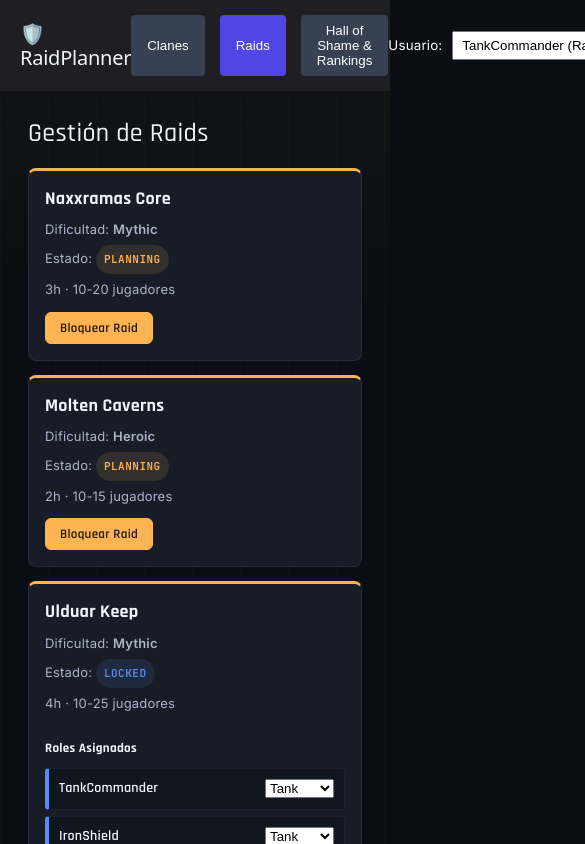
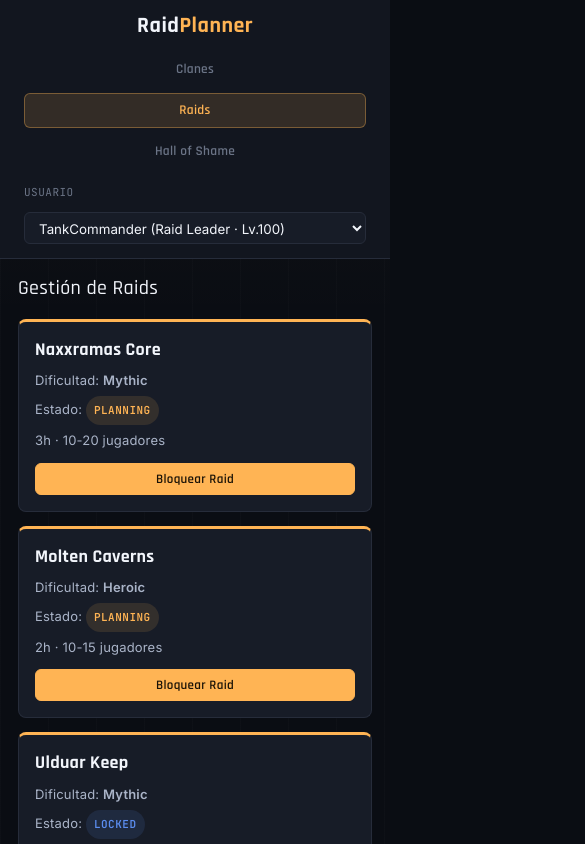
Before and after one commit to earciniegas07/raid-planner, a React (Vite) app in the folder raid-planner/: page / in a window 390 px wide. Shown: the top 844 px of the page, 585 px wide, since content can reach past the window. Built offline with nearby package versions, Linux system fonts and the light colour scheme.

Commit message:
navbar responsive en celular

```diff
--- a/raid-planner/src/components/FailureTracker.jsx
+++ b/raid-planner/src/components/FailureTracker.jsx
@@ -1,17 +1,50 @@
 import { useContext, useState } from 'react';
 import { RaidContext } from '../context/RaidContext';
 
+const FAILURE_TYPES = [
+  'Failed mechanic',
+  'Interrupted wrong target',
+  'Pulled early',
+  'Broke CC',
+  'Wrong positioning',
+  'AFK during pull',
+];
+
 export function FailureTracker() {
   const { users, raids, addFailure } = useContext(RaidContext);
-  const [selectedUser, setSelectedUser] = useState(users[0]?.id || 1);
-  const [selectedRaid, setSelectedRaid] = useState(raids[0]?.id || 101);
-  const [failureType, setFailureType] = useState('Failed mechanic');
+  const [selectedUser, setSelectedUser] = useState(users[0]?.id || '');
+  const [selectedRaid, setSelectedRaid] = useState(raids[0]?.id || '');
+  const [failureType, setFailureType] = useState(FAILURE_TYPES[0]);
   const [severity, setSeverity] = useState(1);
+  const [feedback, setFeedback] = useState(null);
+
+  if (users.length === 0 || raids.length === 0) {
+    return (
+      <div className="form-panel">
+        <p>No hay jugadores o raids disponibles para registrar fallos todavía.</p>
+      </div>
+    );
+  }
 
   const handleSubmit = (e) => {
     e.preventDefault();
+
+    if (!selectedUser || !selectedRaid) {
+      setFeedback({ type: 'error', text: 'Selecciona un jugador y una raid antes de registrar el fallo.' });
+      return;
+    }
+
+    const raid = raids.find(r => r.id === Number(selectedRaid));
+    if (raid && raid.state === 'Planning') {
+      setFeedback({ type: 'error', text: 'No se puede registrar un fallo en una raid que todavía está en Planning (aún no empieza).' });
+      return;
+    }
+
     addFailure(Number(selectedUser), Number(selectedRaid), failureType, Number(severity));
-    alert('Fallo registrado correctamente');
+
+    const user = users.find(u => u.id === Number(selectedUser));
+    setFeedback({ type: 'success', text: `Fallo registrado para ${user?.gamertag}.` });
+    setTimeout(() => setFeedback(null), 3500);
   };
 
   return (
@@ -25,12 +58,7 @@ export function FailureTracker() {
           {raids.map(r => <option key={r.id} value={r.id}>{r.name}</option>)}
         </select>
         <select value={failureType} onChange={e => setFailureType(e.target.value)}>
-          <option value="Failed mechanic">Failed mechanic</option>
-          <option value="Interrupted wrong target">Interrupted wrong target</option>
-          <option value="Pulled early">Pulled early</option>
-          <option value="Broke CC">Broke CC</option>
-          <option value="Wrong positioning">Wrong positioning</option>
-          <option value="AFK during pull">AFK during pull</option>
+          {FAILURE_TYPES.map(t => <option key={t} value={t}>{t}</option>)}
         </select>
         <select value={severity} onChange={e => setSeverity(e.target.value)}>
           <option value={1}>Minor (1 pt)</option>
@@ -39,6 +67,10 @@ export function FailureTracker() {
         </select>
         <button type="submit" className="btn btn-danger">Registrar</button>
       </div>
+
+      {feedback && (
+        <div className={`form-feedback ${feedback.type}`}>{feedback.text}</div>
+      )}
     </form>
   );
 }
--- a/raid-planner/src/components/Navbar.jsx
+++ b/raid-planner/src/components/Navbar.jsx
@@ -5,34 +5,23 @@ export function Navbar({ activeTab, setActiveTab }) {
   const { currentUser, switchUser, users } = useContext(AuthContext);
 
   return (
-    <nav style={{ display: 'flex', justifyContent: 'space-between', padding: '15px 20px', background: '#1e1e24', color: '#fff', alignItems: 'center' }}>
-      <div>
-        <h2 style={{ margin: 0 }}>🛡️ RaidPlanner</h2>
+    <nav className="navbar">
+      <h2 className="nav-brand">Raid<span>Planner</span></h2>
+
+      <div className="nav-tabs">
+        <button className={`nav-tab ${activeTab === 'clans' ? 'active' : ''}`} onClick={() => setActiveTab('clans')}>Clanes</button>
+        <button className={`nav-tab ${activeTab === 'raids' ? 'active' : ''}`} onClick={() => setActiveTab('raids')}>Raids</button>
+        <button className={`nav-tab ${activeTab === 'hall' ? 'active' : ''}`} onClick={() => setActiveTab('hall')}>Hall of Shame</button>
       </div>
 
-      <div style={{ display: 'flex', gap: '15px' }}>
-        <button onClick={() => setActiveTab('clans')} style={btnStyle(activeTab === 'clans')}>Clanes</button>
-        <button onClick={() => setActiveTab('raids')} style={btnStyle(activeTab === 'raids')}>Raids</button>
-        <button onClick={() => setActiveTab('hall')} style={btnStyle(activeTab === 'hall')}>Hall of Shame & Rankings</button>
-      </div>
-
-      <div style={{ display: 'flex', alignItems: 'center', gap: '10px' }}>
-        <small>Usuario:</small>
-        <select value={currentUser?.id} onChange={(e) => switchUser(e.target.value)} style={{ padding: '5px' }}>
+      <div className="nav-user">
+        <small>Usuario</small>
+        <select value={currentUser?.id} onChange={(e) => switchUser(e.target.value)}>
           {users.map(u => (
-            <option key={u.id} value={u.id}>{u.gamertag} ({u.role} - Lv.{u.level})</option>
+            <option key={u.id} value={u.id}>{u.gamertag} ({u.role} · Lv.{u.level})</option>
           ))}
         </select>
       </div>
     </nav>
   );
 }
-
-const btnStyle = (active) => ({
-  background: active ? '#4f46e5' : '#374151',
-  color: 'white',
-  border: 'none',
-  padding: '8px 16px',
-  borderRadius: '4px',
-  cursor: 'pointer'
-});
--- a/raid-planner/src/pages/HallOfShame.jsx
+++ b/raid-planner/src/pages/HallOfShame.jsx
@@ -7,7 +7,7 @@ export function HallOfShame() {
   return (
     <div className="page">
       <h2>Rankings & Hall of Shame</h2>
-      <div className="grid-3" style={{ gridTemplateColumns: '1fr 1fr' }}>
+      <div className="grid-2">
         <div className="panel">
           <h3>Jugadores más Fiables</h3>
           <div style={{ display: 'flex', flexDirection: 'column', gap: '6px' }}>
--- a/raid-planner/src/theme.css
+++ b/raid-planner/src/theme.css
@@ -63,40 +63,63 @@ body {
   padding: 14px 24px;
   background: var(--bg-elevated);
   border-bottom: 1px solid var(--border);
+  flex-wrap: wrap;
+  gap: 12px;
 }
 .nav-brand { font-family: var(--font-display); font-weight: 700; font-size: 22px; letter-spacing: 0.5px; color: var(--text-h); margin: 0; }
 .nav-brand span { color: var(--accent); }
-.nav-tabs { display: flex; gap: 6px; }
+.nav-tabs { display: flex; gap: 6px; flex-wrap: wrap; }
 .nav-tab {
   font-family: var(--font-display); font-weight: 600; letter-spacing: 0.3px;
   background: transparent; color: var(--text-dim); border: 1px solid transparent;
   padding: 8px 16px; border-radius: var(--radius); cursor: pointer; transition: all 0.15s ease;
+  white-space: nowrap;
 }
 .nav-tab:hover { color: var(--text-h); border-color: var(--border); }
 .nav-tab.active { background: var(--accent-soft); color: var(--accent); border-color: rgba(255, 180, 84, 0.35); }
 .nav-user { display: flex; align-items: center; gap: 8px; }
 .nav-user small { color: var(--text-dim); font-family: var(--font-mono); font-size: 11px; text-transform: uppercase; letter-spacing: 0.5px; }
-.nav-user select { background: var(--bg-panel); color: var(--text-h); border: 1px solid var(--border); border-radius: var(--radius); padding: 6px 10px; font-family: var(--font-body); }
+.nav-user select { background: var(--bg-panel); color: var(--text-h); border: 1px solid var(--border); border-radius: var(--radius); padding: 6px 10px; font-family: var(--font-body); max-width: 100%; }
+
+@media (max-width: 640px) {
+  .navbar { flex-direction: column; align-items: stretch; }
+  .nav-brand { text-align: center; }
+  .nav-tabs { flex-direction: column; width: 100%; }
+  .nav-tab { width: 100%; text-align: center; }
+  .nav-user { flex-direction: column; align-items: stretch; }
+  .nav-user select { width: 100%; }
+}
 
 /* Layout */
 .page { padding: 28px; max-width: 1200px; margin: 0 auto; }
 .page h2 { font-family: var(--font-display); font-size: 26px; color: var(--text-h); letter-spacing: 0.3px; margin: 0 0 18px; }
 .page h3 { font-family: var(--font-display); font-size: 16px; color: var(--text-h); letter-spacing: 0.3px; margin: 0 0 12px; }
 .grid-3 { display: grid; grid-template-columns: repeat(3, 1fr); gap: 14px; margin-bottom: 26px; }
+.grid-2 { display: grid; grid-template-columns: 1fr 1fr; gap: 20px; }
 .grid-cards { display: grid; grid-template-columns: repeat(auto-fill, minmax(280px, 1fr)); gap: 14px; }
 .frame-grid { display: grid; grid-template-columns: repeat(auto-fill, minmax(230px, 1fr)); gap: 10px; }
-@media (max-width: 720px) { .grid-3 { grid-template-columns: 1fr; } }
 
-/* Paneles */
+@media (max-width: 720px) {
+  .grid-3 { grid-template-columns: 1fr; }
+  .grid-2 { grid-template-columns: 1fr; }
+  .page { padding: 18px; }
+}
+
+@media (max-width: 480px) {
+  .page h2 { font-size: 20px; }
+  .page h3 { font-size: 14px; }
+}
+
+/* Panels */
 .panel { background: var(--bg-panel); border: 1px solid var(--border); border-radius: 10px; padding: 16px; }
 .clan-card { background: var(--bg-panel); border: 1px solid var(--border); border-left: 3px solid var(--accent); border-radius: 8px; padding: 14px 16px; }
 .clan-card h3 { font-family: var(--font-display); margin: 0 0 6px; color: var(--text-h); }
 .clan-card .faction { font-family: var(--font-mono); font-size: 11px; text-transform: uppercase; letter-spacing: 0.6px; color: var(--accent); }
 .clan-card p.desc { margin: 8px 0 0; font-size: 13px; color: var(--text); }
 
-/* Raid frame — elemento firma */
+/* Raid frame */
 .raid-frame {
-  display: flex; align-items: center; gap: 10px;
+  display: flex; align-items: center; gap: 10px; flex-wrap: wrap;
   background: var(--bg-elevated); border: 1px solid var(--border-soft); border-left: 4px solid var(--text-dim);
   border-radius: 4px; padding: 8px 10px;
 }
@@ -105,11 +128,12 @@ body {
 .raid-frame[data-class="DPS"] { border-left-color: var(--dps); }
 .raid-frame[data-class="Support"] { border-left-color: var(--support); }
 .raid-frame[data-class="Bench"] { border-left-color: var(--state-bench); opacity: 0.7; }
-.raid-frame .name { font-family: var(--font-display); font-weight: 600; color: var(--text-h); font-size: 14px; flex: 1; }
+.raid-frame .name { font-family: var(--font-display); font-weight: 600; color: var(--text-h); font-size: 14px; flex: 1 1 auto; min-width: 90px; }
 .raid-frame .class-tag { font-family: var(--font-mono); font-size: 10px; text-transform: uppercase; letter-spacing: 0.5px; color: var(--text-dim); }
 .raid-frame .reliability-bar { width: 60px; height: 5px; background: var(--border); border-radius: 3px; overflow: hidden; }
 .raid-frame .reliability-bar > span { display: block; height: 100%; background: var(--accent); }
 .raid-frame .stat { font-family: var(--font-mono); font-size: 12px; color: var(--text); min-width: 44px; text-align: right; }
+.raid-frame select { max-width: 100%; }
 
 /* Raid card */
 .raid-card { background: var(--bg-panel); border: 1px solid var(--border); border-top: 3px solid var(--accent); border-radius: 8px; padding: 16px; }
@@ -123,7 +147,7 @@ body {
 .badge[data-state="Completed"] { color: var(--state-completed); background: rgba(181,123,255,0.12); }
 .badge[data-state="Failed"] { color: var(--state-failed); background: rgba(239,68,89,0.12); }
 
-/* Botoness */
+/* Buttons */
 .btn { font-family: var(--font-display); font-weight: 600; letter-spacing: 0.3px; border: 1px solid var(--border); background: var(--bg-elevated); color: var(--text-h); padding: 7px 14px; border-radius: var(--radius); cursor: pointer; transition: all 0.15s ease; font-size: 13px; }
 .btn:hover { border-color: var(--accent); color: var(--accent); }
 .btn-primary { background: var(--accent); border-color: var(--accent); color: #1a1206; }
@@ -134,7 +158,21 @@ body {
 /* Form */
 .form-panel { background: var(--bg-panel); border: 1px solid var(--border); border-radius: 8px; padding: 16px; margin-top: 20px; }
 .form-row { display: flex; gap: 10px; flex-wrap: wrap; align-items: center; }
-.form-row select { background: var(--bg-elevated); color: var(--text-h); border: 1px solid var(--border); border-radius: var(--radius); padding: 7px 10px; font-family: var(--font-body); font-size: 13px; }
+.form-row select { background: var(--bg-elevated); color: var(--text-h); border: 1px solid var(--border); border-radius: var(--radius); padding: 7px 10px; font-family: var(--font-body); font-size: 13px; flex: 1 1 140px; min-width: 120px; }
+
+@media (max-width: 480px) {
+  .form-row select, .form-row button { flex: 1 1 100%; width: 100%; }
+}
+
+.form-feedback {
+  margin-top: 10px;
+  padding: 8px 12px;
+  border-radius: var(--radius);
+  font-size: 13px;
+  font-family: var(--font-body);
+}
+.form-feedback.success { background: rgba(51,209,122,0.12); color: var(--state-inprogress); border: 1px solid rgba(51,209,122,0.3); }
+.form-feedback.error { background: rgba(239,68,89,0.12); color: var(--state-failed); border: 1px solid rgba(239,68,89,0.3); }
 
 /* Audit log */
 .audit-item { padding: 6px 0; border-bottom: 1px solid var(--border-soft); font-size: 13px; }
```
